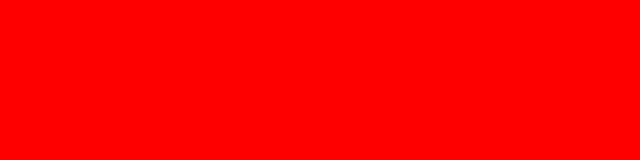
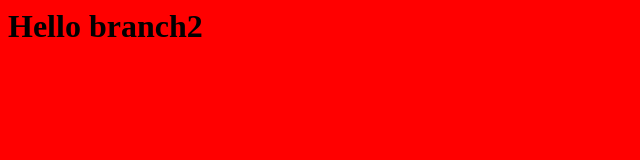
Before and after one commit to carlosfisi2036/temp1, a plain HTML site: page index.html in a window 1280 px wide. Shown: the whole page, without its empty margins (0-640 px from the left). Drawn offline with Linux system fonts and the light colour scheme.

Commit message:
Added title to red page

```diff
--- a/index.html
+++ b/index.html
@@ -1,4 +1,6 @@
 <html>
 	<body bgcolor="red">
+	<h1>Hello branch2</h1>
+
 	</body>
 </html>
```
